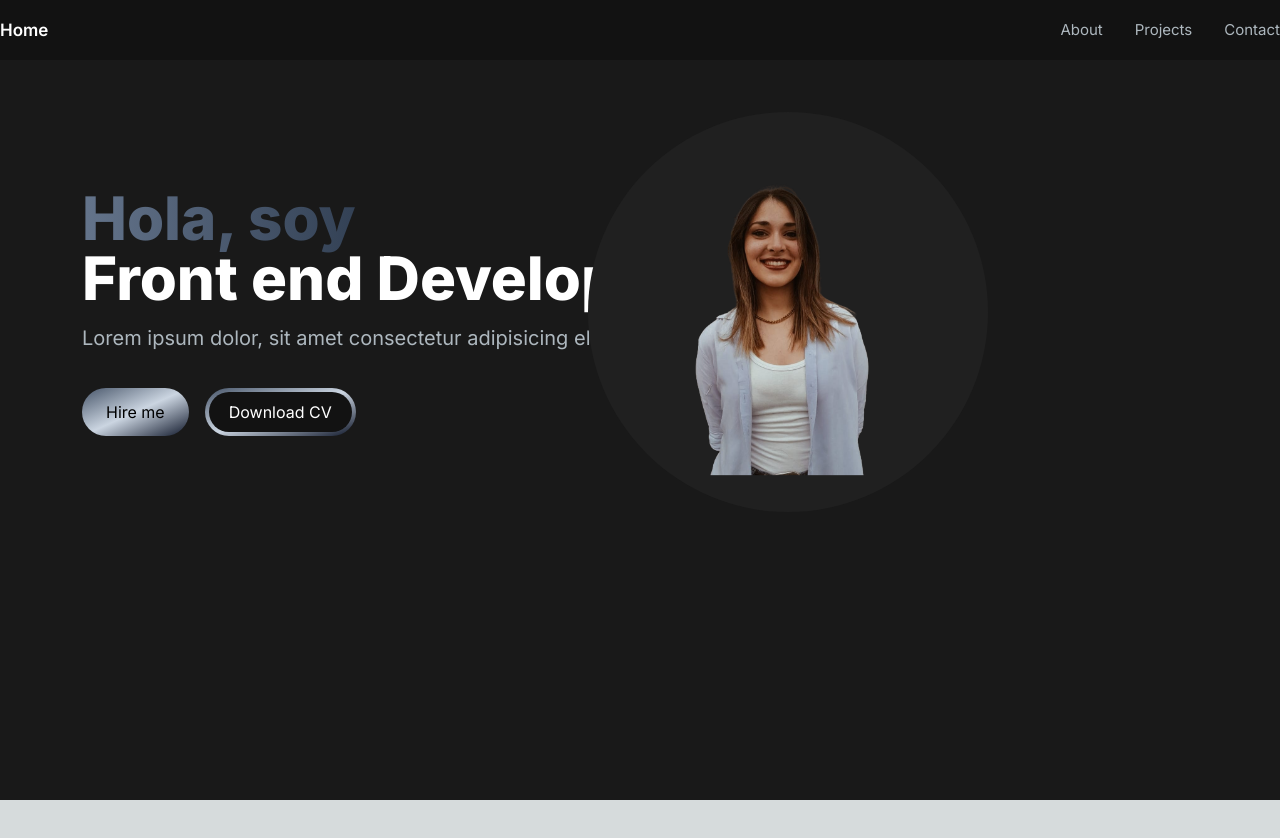
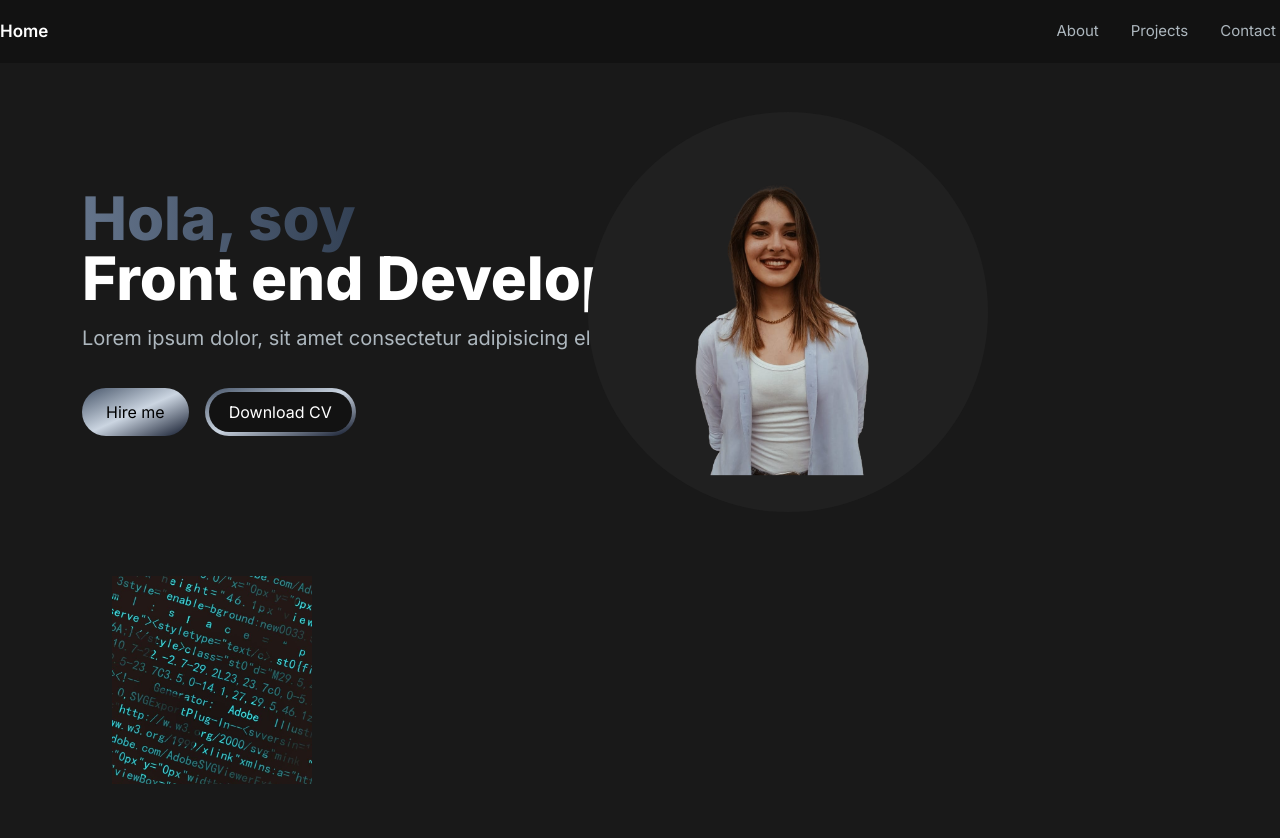
Before and after one commit to Vvalentinaperez/Portfolio, a Next.js app: page / in a window 1280 px wide. Shown: the top 838 px of the page. Before the commit the page ends 800 px from the top, so only its background shows below. Built offline with nearby package versions, Linux system fonts and the light colour scheme.

Commit message:
comence con la seccion de About

```diff
--- a/src/app/page.js
+++ b/src/app/page.js
@@ -1,3 +1,4 @@
+import AboutSection from "@/components/AboutSection";
 import HeroSection from "@/components/HeroSection";
 import NavBar from "@/components/NavBar";
 
@@ -7,6 +8,7 @@ export default function Home() {
       <NavBar />
       <div className="container mt-24 mx-auto px-12 py-4">
         <HeroSection />
+        <AboutSection />
       </div>
     </section>
   );
--- /dev/null
+++ b/src/components/AboutSection.jsx
@@ -0,0 +1,13 @@
+import Image from "next/image";
+
+const AboutSection = () => {
+  return (
+    <section className="text-white">
+      <div className="md:grid md:grid-cols-2 gap-8 items-center py-8 px-4 xl:gap-16 sm:py-16 xl:px-16">
+        <Image src="/aboutImage.jpg" width={200} height={200} />
+      </div>
+    </section>
+  );
+};
+
+export default AboutSection;
--- a/src/components/NavBar.jsx
+++ b/src/components/NavBar.jsx
@@ -3,7 +3,7 @@ import { useState } from "react";
 import Link from "next/link";
 import NavLink from "./NavLink";
 import MenuOverlay from "@/components/MenuOverlay";
-import { BeakerIcon, XIcon as XmarkIcon } from "@heroicons/react/solid";
+import { XIcon as XmarkIcon } from "@heroicons/react/solid";
 
 const navLinks = [
   {
@@ -62,7 +62,7 @@ const NavBar = () => {
             </button>
           )}
         </div>
-        <div className="menu hidden md:block md:w-auto text-white" id="navbar">
+        <div className="menu hidden md:block md:w-auto text-white p-1">
           <ul className="flex p-4 md:p-0 md:flex-row md:space-x-8 mt-0">
             {navLinks.map((link, index) => (
               <li key={index}>
```
Also changed, not shown: public/aboutImage.jpg (added).
